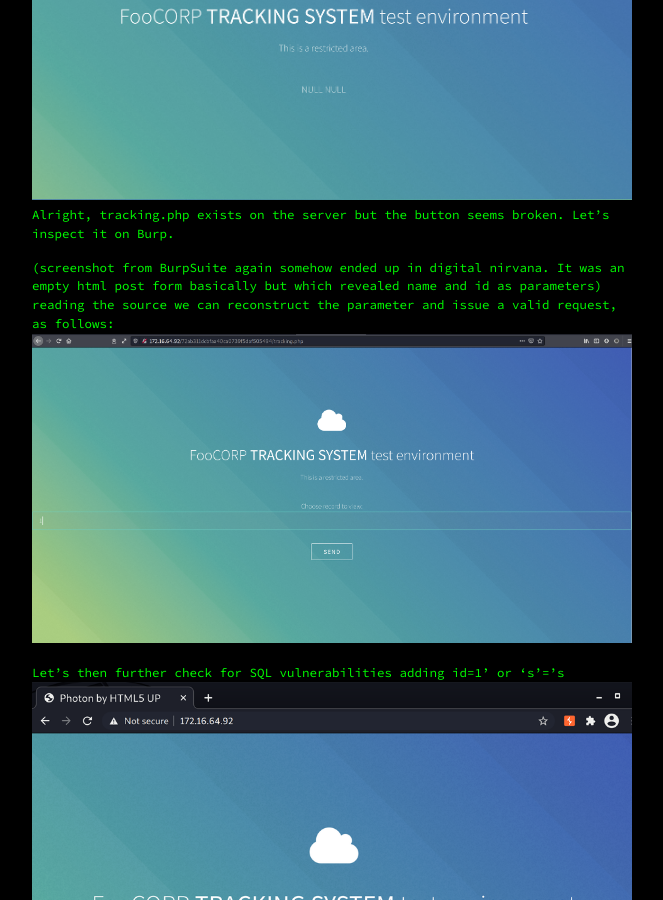
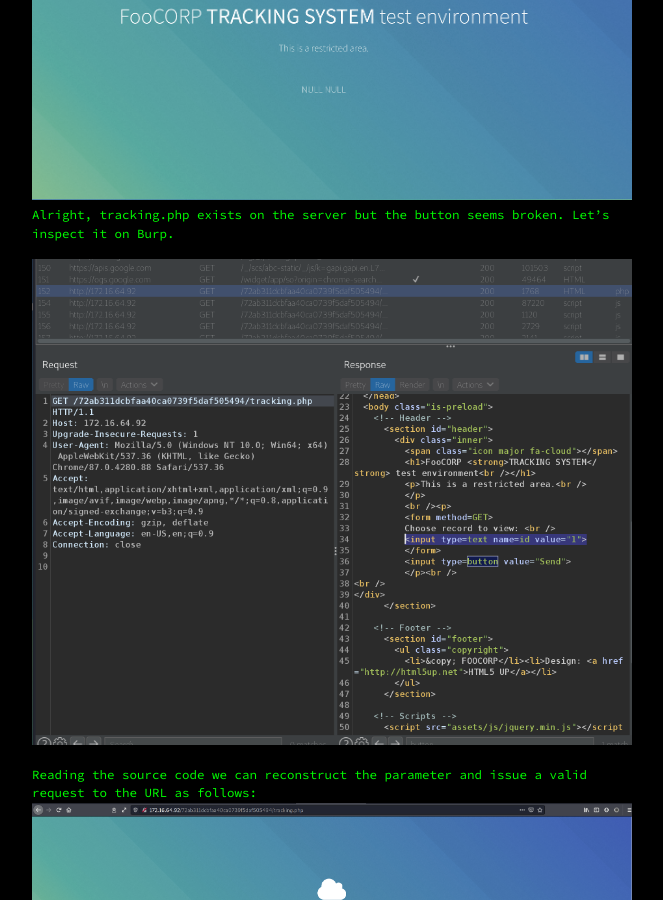
Before and after one commit to a56z/a56z.github.io, a Jekyll site: the page built from _posts/2021-02-13-exploiting-webapplications.markdown, in a window 1280 px wide and 900 px high, scrolled down 9241 px. Shown: the whole window, without its empty margins (308-971 px from the left). Built offline with Jekyll 4.4.1, drawn with Linux system fonts in a browser that asks for light colours; Markdown is read by kramdown in place of the engine named in the settings.

Commit message:
Update 2021-02-13-exploiting-webapplications.markdown

```diff
--- a/_posts/2021-02-13-exploiting-webapplications.markdown
+++ b/_posts/2021-02-13-exploiting-webapplications.markdown
@@ -525,8 +525,9 @@ http://172.16.64.92/72ab311dcbfaa40ca0739f5daf505494/tracking.php
 <img src="/assets/images/10.png" height="100%" width="100%">
 Alright, tracking.php exists on the server but the button seems broken. Let's inspect it on Burp.
 
-(screenshot from BurpSuite again somehow ended up in digital nirvana. It was an empty html post form basically but which revealed name and id as parameters)
-reading the source we can reconstruct the parameter and issue a valid request, as follows:
+<img src="/assets/images/namevalue92.png" height="100%" width="100%">
+
+Reading the source code we can reconstruct the parameter and issue a valid request to the URL as follows:
 <img src="/assets/images/11.png" height="100%" width="100%">
 
 Let's then further check for SQL vulnerabilities adding id=1' or 's'='s
```
